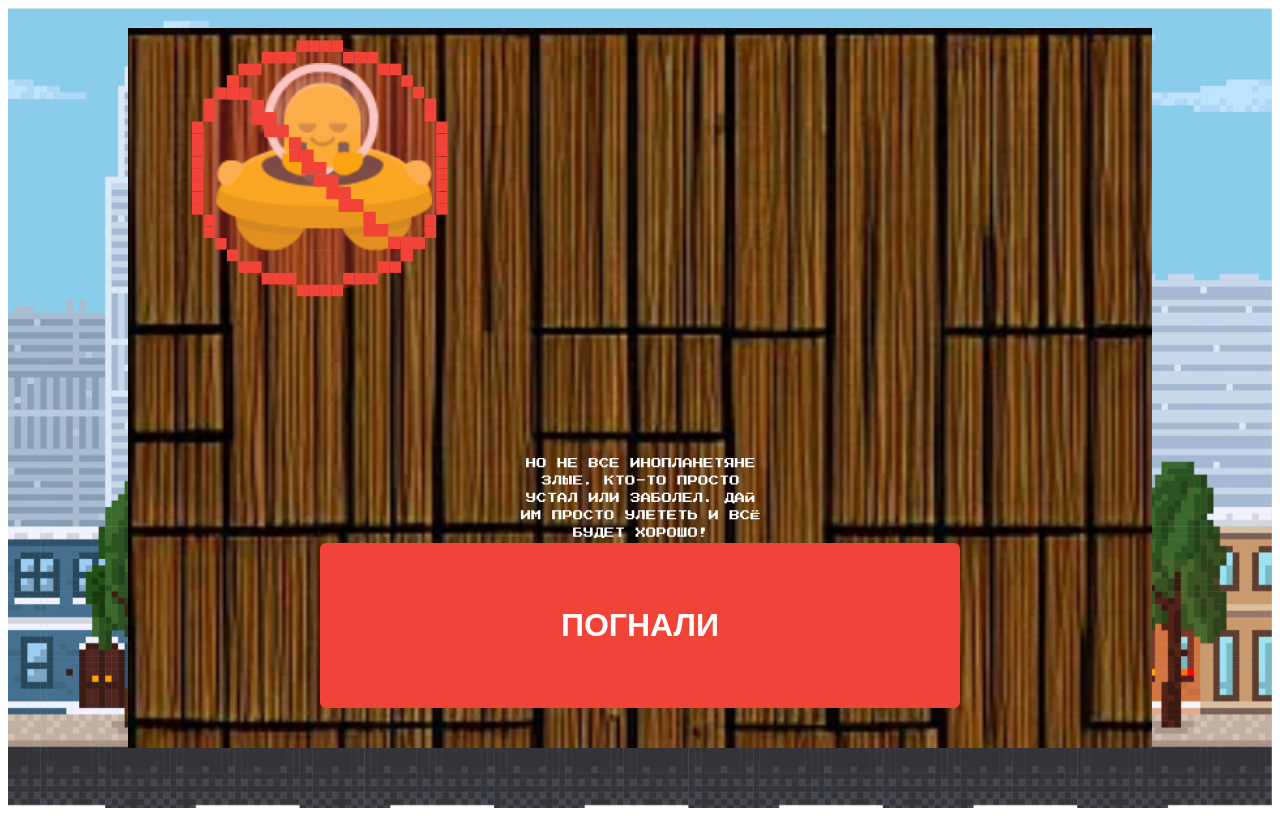
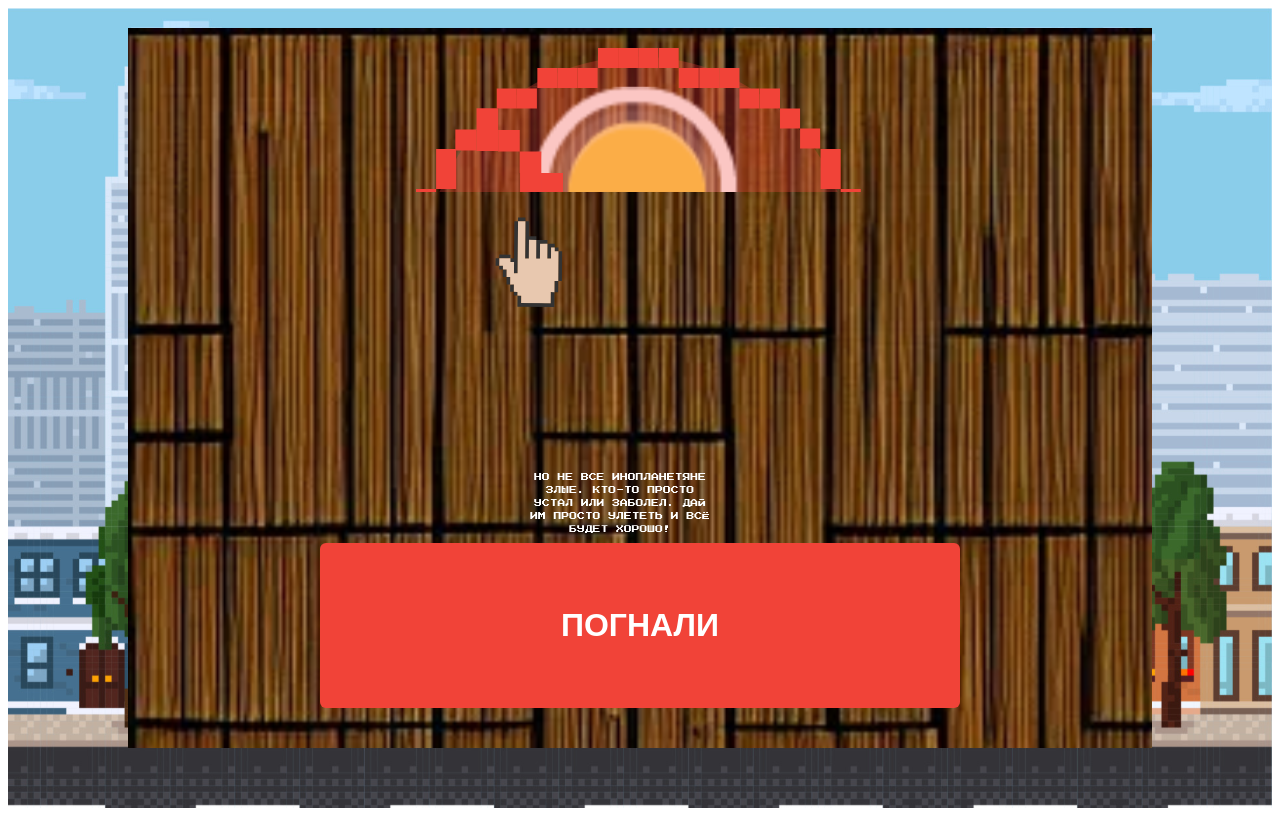
Before and after one commit to MaratSalakh/catch_alien, a React (Vite) app: page /secondInstruction in a window 1280 px wide. Built offline with nearby package versions, Linux system fonts and the light colour scheme.

Commit message:
add stop animation in second instruction

```diff
--- a/src/pages/FirstInstructionPage.module.scss
+++ b/src/pages/FirstInstructionPage.module.scss
@@ -26,7 +26,7 @@
   background-image: url('/src/assets/shipGreen_manned.svg');
   background-size: cover;
   background-repeat: no-repeat;
-  width: 40vw;
+  width: 35vw;
   height: 30vh;
   margin-top: 20px;
 }
@@ -36,7 +36,7 @@
     url('/src/assets/shipGreen_manned.svg');
   background-size: cover;
   background-repeat: no-repeat;
-  width: 40vw;
+  width: 35vw;
   height: 30vh;
   margin-top: 20px;
 }
--- a/src/pages/SecondInstructionPage.jsx
+++ b/src/pages/SecondInstructionPage.jsx
@@ -1,10 +1,46 @@
 import styles from './SecondInstructionPage.module.scss';
 
+import { useState, useRef, useEffect } from 'react';
+
+import gsap from 'gsap';
+import { useGSAP } from '@gsap/react';
+
 const SecondInctructionPage = () => {
+  const [alienIsStopped, setAlienIsStopped] = useState(false);
+
+  const container = useRef();
+
+  useGSAP(() => {
+    gsap.to(container.current, {
+      y: '20%', // Move the element   100% of its width to the left
+      duration: 0.5, // Duration of the animation
+      repeat: -1, // Repeat the animation indefinitely
+      yoyo: true, // Reverse the animation each cycle
+      ease: 'power1.inOut', // Easing function for smooth animation
+    });
+  });
+
+  useEffect(() => {
+    const intervalId = setInterval(() => {
+      if (alienIsStopped === false) {
+        setAlienIsStopped(true);
+      } else {
+        setAlienIsStopped(false);
+      }
+    }, 500);
+
+    return () => clearInterval(intervalId);
+  });
+
   return (
     <div className={styles.startingPage}>
       <div className={styles.woodenBG}>
-        <div className={styles.alienBubble}></div>
+        {alienIsStopped === true ? (
+          <div className={styles.stoppedAlien}></div>
+        ) : (
+          <div className={styles.alien}></div>
+        )}
+        <div ref={container} className={styles.hand}></div>
         <div className={styles.instruction}></div>
         <button className={styles.startButton}>ПОГНАЛИ</button>
       </div>
--- a/src/pages/SecondInstructionPage.module.scss
+++ b/src/pages/SecondInstructionPage.module.scss
@@ -22,12 +22,31 @@
   justify-content: space-around;
 }
 
-.alienBubble {
-  background-image: url('/src/assets/goodAlien.svg');
+.alien {
+  background-image: url('/src/assets/shipYellow_manned.svg');
+  background-size: cover;
+  background-repeat: no-repeat;
+  width: 35vw;
+  height: 30vh;
+  margin-top: 20px;
+}
+
+.stoppedAlien {
+  background-image: url('/src/assets/stop.svg'),
+    url('/src/assets/shipYellow_manned.svg');
+  background-size: cover;
+  background-repeat: no-repeat;
+  width: 35vw;
+  height: 30vh;
+  margin-top: 20px;
+}
+
+.hand {
+  background-image: url('/src/assets/hand.svg');
   background-size: contain;
   background-repeat: no-repeat;
-  width: 70vw;
-  height: 40vh;
+  width: 25vw;
+  height: 25vh;
 }
 
 .instruction {
@@ -35,8 +54,9 @@
   background-size: contain;
   background-repeat: no-repeat;
   margin-top: 20vh;
+  margin-bottom: 10px;
   height: 100px;
-  width: 240px;
+  width: 220px;
 }
 
 .startButton {
```
Also changed, not shown: src/assets/shipYellow_manned.svg, src/assets/stop.svg (added).
